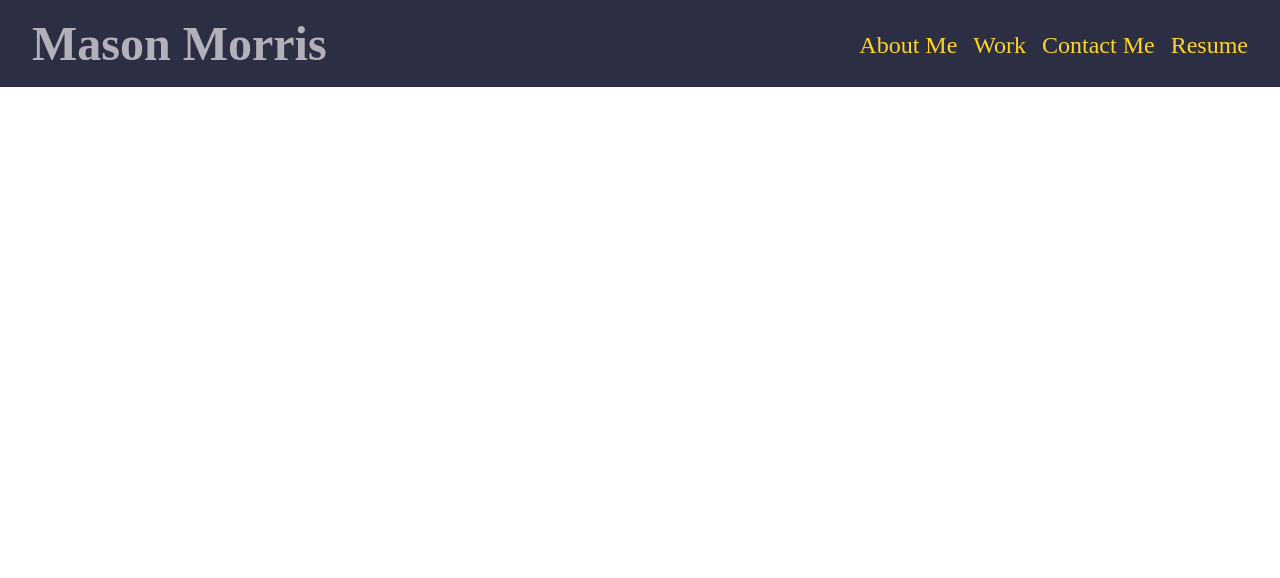
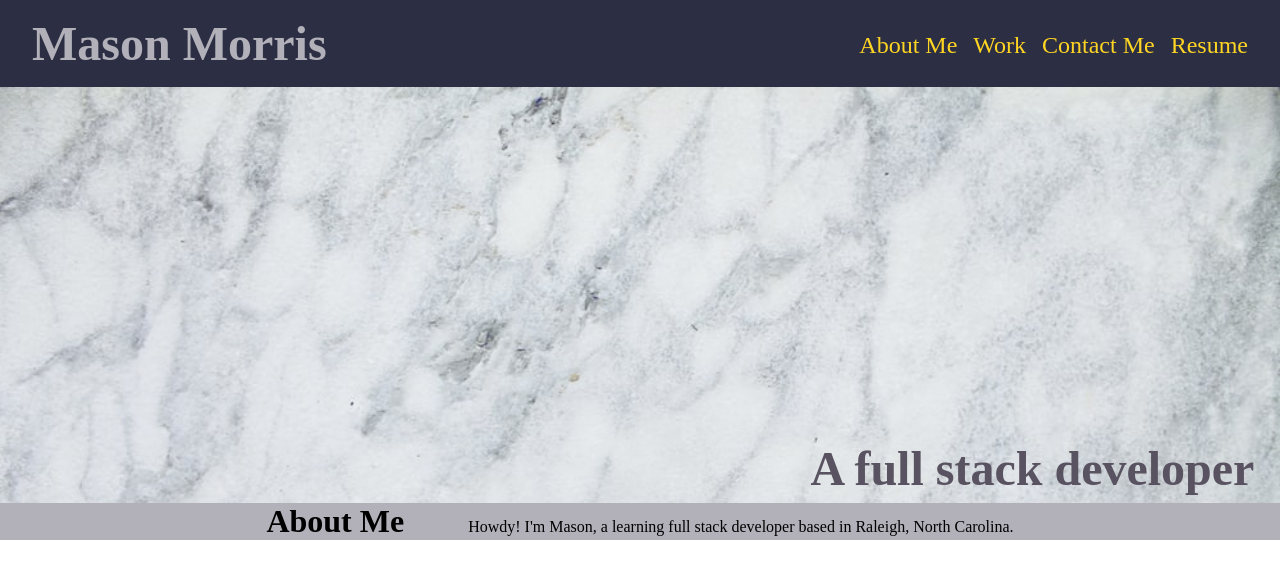
Before and after one commit to masontmorris/portfolio, a plain HTML site: page index.html in a window 1280 px wide. Drawn offline with Linux system fonts and the light colour scheme.

Commit message:
added hero and started about me

```diff
--- a/assets/css/style.css
+++ b/assets/css/style.css
@@ -33,3 +33,35 @@ nav a {
 nav a:hover {
     color: #ffd7238e;
 }
+
+main {
+    background-color: #b2b1b9;
+}
+
+main section {
+    display: flex;
+    justify-content: center;
+    align-items: baseline;
+    gap: 4rem;
+}
+
+main section h2 {
+    /* padding-right: 2rem; */
+    font-size: 2em;
+}
+
+.hero-image {
+    height: 26rem;
+    background-image: url(../images/marbled-background.jpg);
+    background-repeat: no-repeat;
+    background-size: cover;
+}
+
+.hero-text {
+    position: relative;
+    float: right;
+    top: 85%;
+    right: 2%;
+    font-size: 2em;
+    color: #595260;
+}
--- a/index.html
+++ b/index.html
@@ -27,5 +27,16 @@
                 </ul>
             </nav>
         </header>
+        <div class="hero-image">
+            <div class="hero-text">
+                <h2>A full stack developer</h2>
+            </div>
+        </div>
+        <main>
+            <section id="about-me" class="about-me">
+                <h2>About Me</h2>
+                <p>Howdy! I'm Mason, a learning full stack developer based in Raleigh, North Carolina.</p>
+            </section>
+        </main>
     </body>
 </html>
```
Also changed, not shown: assets/images/marbled-background.jpg (added).
